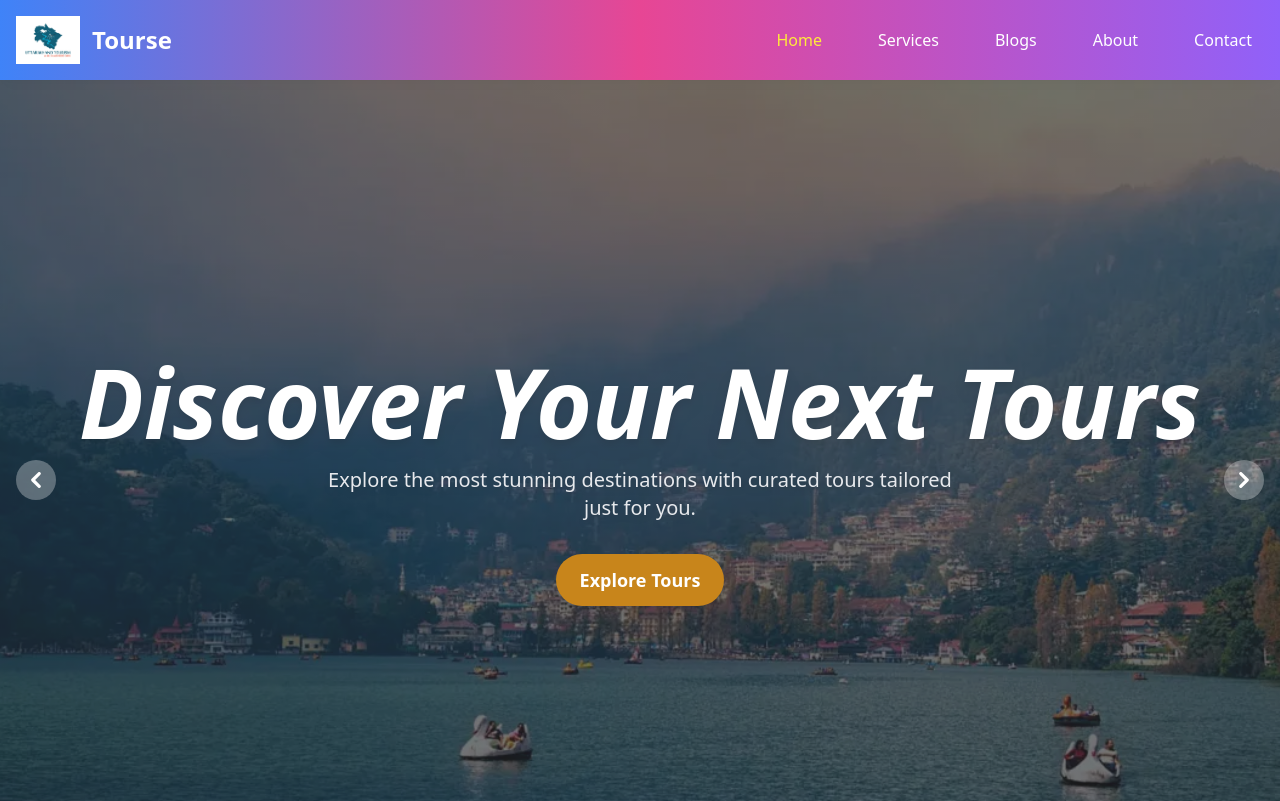
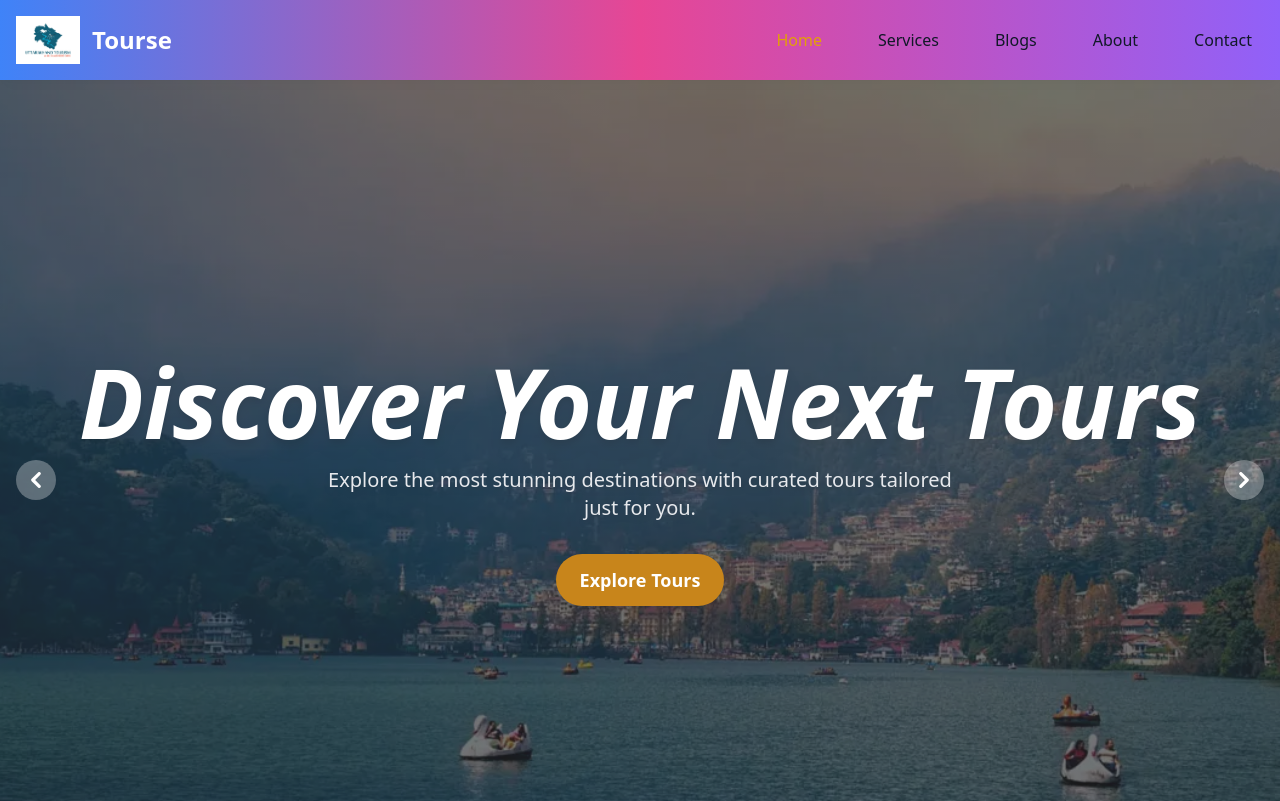
Before and after one commit to Ketan9548/Tours_and_Traveling_app, a React (Vite) app in the folder Client/: page / in a window 1280 px wide. Shown: the top 801 px of the page. Built offline with nearby package versions, Linux system fonts and the light colour scheme.

Commit message:
Done changes navbar style

```diff
--- a/Client/src/Components/Navbar/Navbar.jsx
+++ b/Client/src/Components/Navbar/Navbar.jsx
@@ -10,7 +10,7 @@ const Navbar = () => {
   };
 
   return (
-    <nav className="bg-gradient-to-r from-blue-500 via-pink-500 to-purple-500 border-gray-200 dark:bg-gray-900 shadow-lg">
+    <nav className="bg-blue-500 md:bg-gradient-to-r md:from-blue-500 md:via-pink-500 md:to-purple-500 border-gray-200 shadow-lg">
       <div className="max-w-screen-xl flex flex-wrap items-center justify-between mx-auto p-4">
         <NavLink
           to="/"
@@ -47,19 +47,21 @@ const Navbar = () => {
           </svg>
         </button>
         <div
-          className={`${
-            isMobileMenuOpen ? "block" : "hidden"
-          } w-full md:block md:w-auto`}
+          className={`${isMobileMenuOpen ? "block" : "hidden"
+            } w-full md:block md:w-auto`}
           id="navbar-default"
         >
           <ul className="font-medium flex flex-col p-4 md:p-0 mt-4 border border-gray-100 rounded-lg bg-white md:flex-row md:space-x-8 rtl:space-x-reverse md:mt-0 md:border-0 md:bg-transparent">
             <li>
               <NavLink
                 to="/"
-                style={({ isActive }) => ({
-                  color: isActive ? "#ffeb3b" : "#ffffff", // Yellow for active, white for default
-                })}
-                className="block py-2 px-3 text-white rounded hover:bg-blue-600 hover:text-yellow-400 md:hover:bg-transparent sm:text-black md:text-white md:hover:text-yellow-400"
+                className={({ isActive }) =>
+                  `block py-2 px-3 rounded transition-colors
+                  ${isActive ?
+                    'text-yellow-400 bg-blue-600/20 md:bg-transparent' :
+                    'text-black md:text-gray-900 hover:text-yellow-400'}
+                  hover:bg-blue-600/30 md:hover:bg-transparent`
+                }
                 aria-current="page"
               >
                 Home
@@ -68,10 +70,13 @@ const Navbar = () => {
             <li>
               <NavLink
                 to="services"
-                style={({ isActive }) => ({
-                  color: isActive ? "#ffeb3b" : "#ffffff",
-                })}
-                className="block py-2 px-3 text-white rounded hover:bg-blue-600 hover:text-yellow-400 sm:text-black md:hover:bg-transparent md:text-white md:hover:text-yellow-400"
+                className={({ isActive }) =>
+                  `block py-2 px-3 rounded transition-colors
+                  ${isActive ?
+                    'text-yellow-400 bg-blue-600/20 md:bg-transparent' :
+                    'text-black md:text-gray-900 hover:text-yellow-400'}
+                  hover:bg-blue-600/30 md:hover:bg-transparent`
+                }
               >
                 Services
               </NavLink>
@@ -79,10 +84,13 @@ const Navbar = () => {
             <li>
               <NavLink
                 to="blogs"
-                style={({ isActive }) => ({
-                  color: isActive ? "#ffeb3b" : "#ffffff",
-                })}
-                className="block py-2 px-3 text-white rounded hover:bg-blue-600 hover:text-yellow-400 md:hover:bg-transparent md:text-white md:hover:text-yellow-400"
+                className={({ isActive }) =>
+                  `block py-2 px-3 rounded transition-colors
+                  ${isActive ?
+                    'text-yellow-400 bg-blue-600/20 md:bg-transparent' :
+                    'text-black md:text-gray-900 hover:text-yellow-400'}
+                  hover:bg-blue-600/30 md:hover:bg-transparent`
+                }
               >
                 Blogs
               </NavLink>
@@ -90,10 +98,13 @@ const Navbar = () => {
             <li>
               <NavLink
                 to="about"
-                style={({ isActive }) => ({
-                  color: isActive ? "#ffeb3b" : "#ffffff",
-                })}
-                className="block py-2 px-3 text-white rounded hover:bg-blue-600 hover:text-yellow-400 md:hover:bg-transparent md:text-white md:hover:text-yellow-400"
+                className={({ isActive }) =>
+                  `block py-2 px-3 rounded transition-colors
+                  ${isActive ?
+                    'text-yellow-400 bg-blue-600/20 md:bg-transparent' :
+                    'text-black md:text-gray-900 hover:text-yellow-400'}
+                  hover:bg-blue-600/30 md:hover:bg-transparent`
+                }
               >
                 About
               </NavLink>
@@ -101,10 +112,13 @@ const Navbar = () => {
             <li>
               <NavLink
                 to="contact"
-                style={({ isActive }) => ({
-                  color: isActive ? "#ffeb3b" : "#ffffff",
-                })}
-                className="block py-2 px-3 text-white rounded hover:bg-blue-600 hover:text-yellow-400 md:hover:bg-transparent md:text-white md:hover:text-yellow-400"
+                className={({ isActive }) =>
+                  `block py-2 px-3 rounded transition-colors
+                  ${isActive ?
+                    'text-yellow-400 bg-blue-600/20 md:bg-transparent' :
+                    'text-black md:text-gray-900 hover:text-yellow-400'}
+                  hover:bg-blue-600/30 md:hover:bg-transparent`
+                }
               >
                 Contact
               </NavLink>
```
